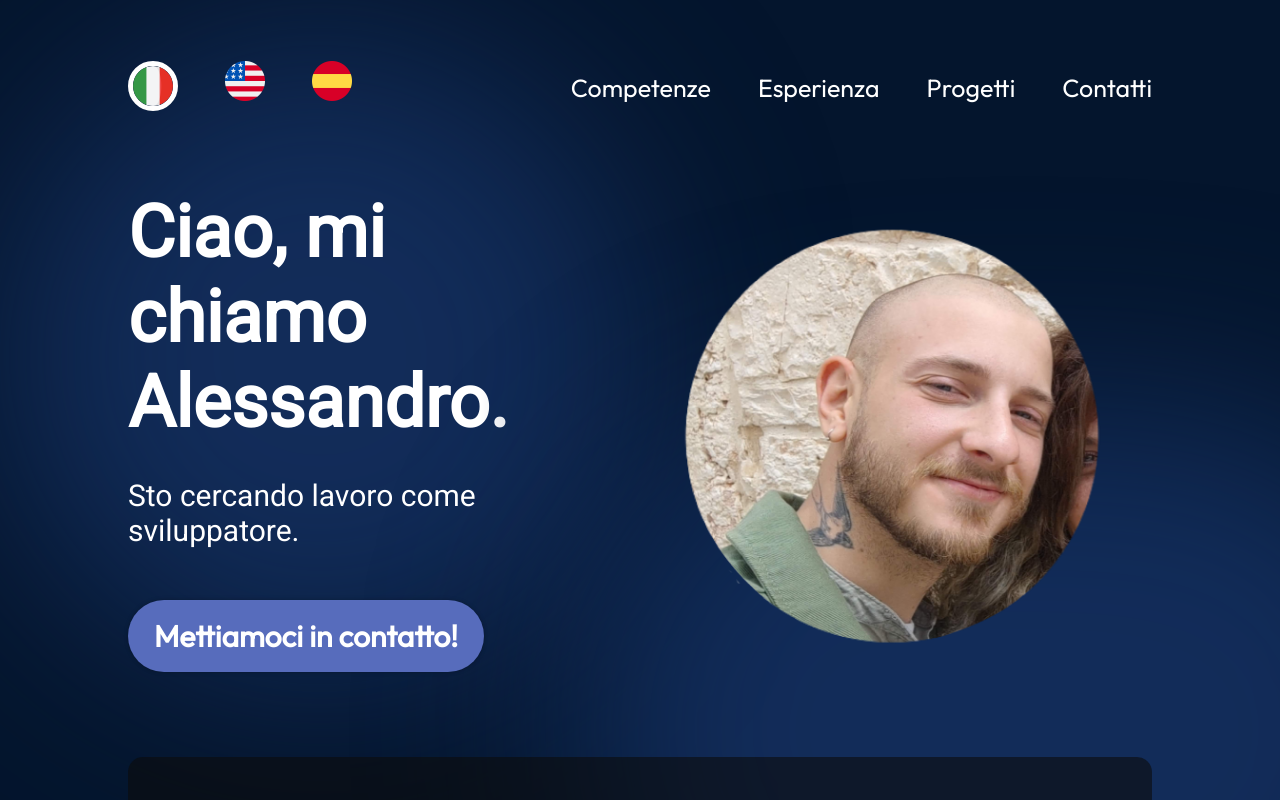
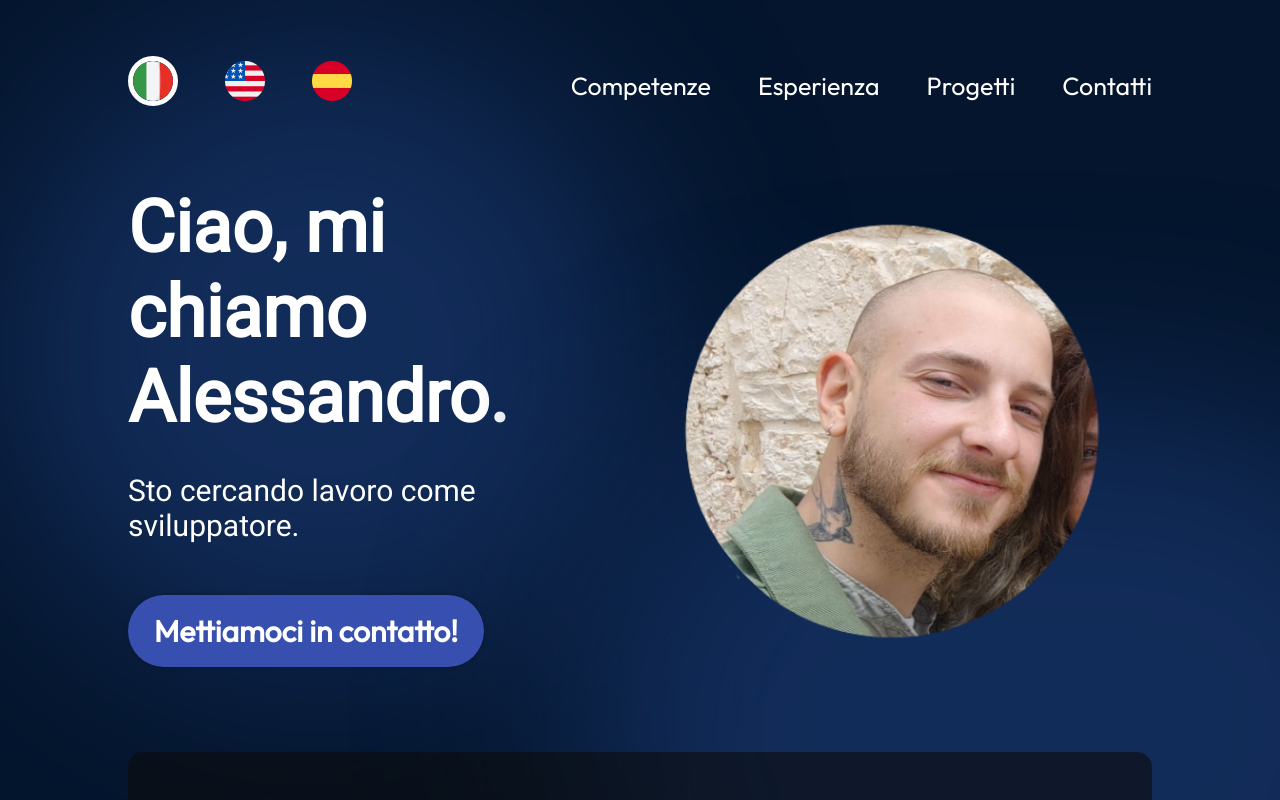
Before and after one commit to ale70029/portoflio_website, a React (Vite) app: page / in a window 1280 px wide. Shown: the top 800 px of the page. Built offline with nearby package versions, Linux system fonts and the light colour scheme.

Commit message:
changed secondary colour and fixed active flag allinement

```diff
--- a/src/components/Navbar/Navbar.module.css
+++ b/src/components/Navbar/Navbar.module.css
@@ -45,8 +45,10 @@
 }
 
 .active {
+    margin-top: -5px;
     border: 5px solid #ffffff; /* Cerchio attorno all'immagine selezionata */
     border-radius: 100%;
+
 }
 
 .menuBtn{
--- a/src/vars.css
+++ b/src/vars.css
@@ -1,7 +1,7 @@
 :root {
     /* Colours */
     --color-text: #fff;
-    --color-primary: #576cbc;
+    --color-primary: #374faf;
     --color-secondary: #19376d;
     --color-dark: #0b2447;
     --color-bg: #04152d;
```
